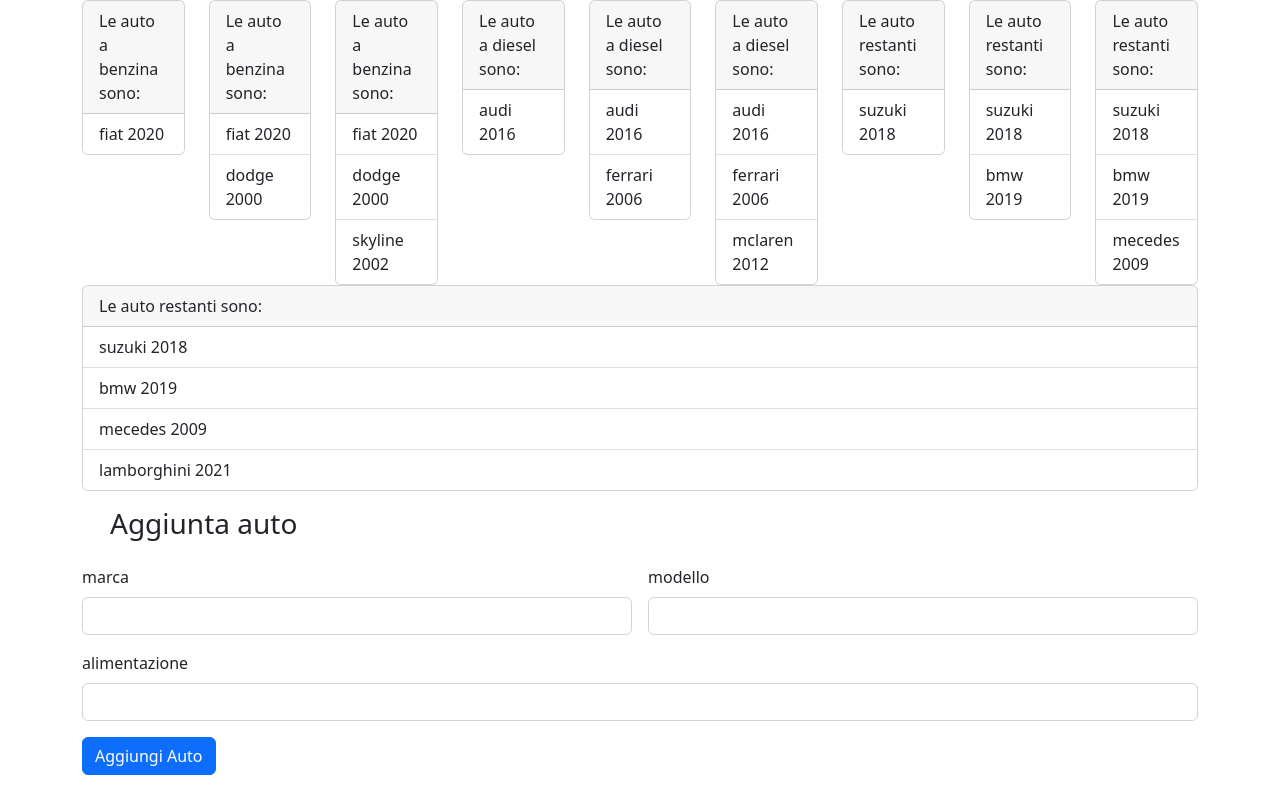
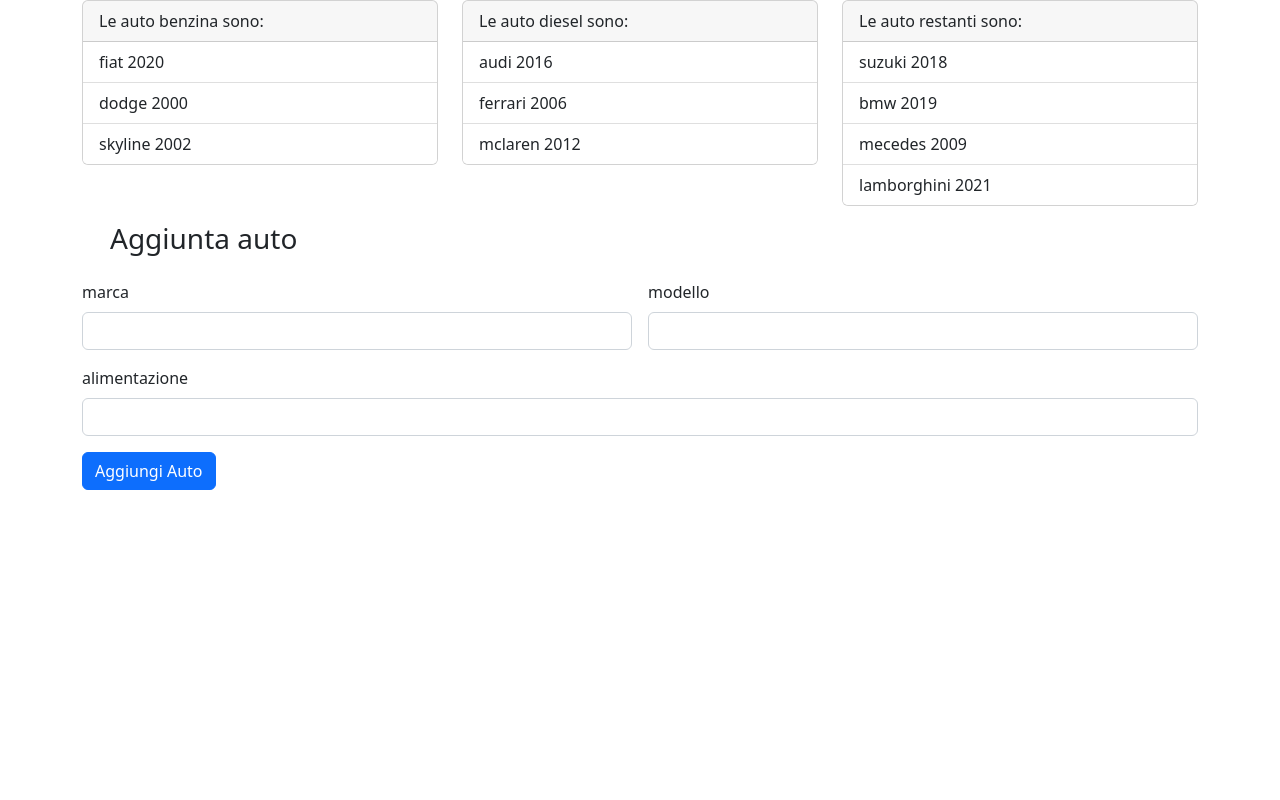
Before and after one commit to GiovanniLafortezza/js-automobili, a plain HTML site: page index.html in a window 1280 px wide. Drawn offline with nearby package versions, Linux system fonts and the light colour scheme.

Commit message:
final commit

```diff
--- a/index.html
+++ b/index.html
@@ -18,7 +18,21 @@
 
 <body>
   <div class="container">
-    <div class="row" id="card-cars">
+    <div class="row">
+      <div class="col" id="card-cars-benzina">
+
+
+      </div>
+
+      <div class="col" id="card-cars-diesel">
+
+      </div>
+
+      <div class="col" id="card-cars-restanti">
+
+      </div>
+
+
 
     </div>
 
--- a/js/main.js
+++ b/js/main.js
@@ -64,45 +64,12 @@ automobili.forEach(function(auto) {
         automobiliRestanti.push(auto);
     }
 });
-/*
-let listAuto = "";
-automobiliBenzina.forEach(function(auto) {
-     listAuto += `<li class="list-group-item">${auto.marca} ${auto.modello}</li>`;
-let card = `
-<div class="col">
-        <div class="card">
-          <div class="card-header">
-            Le auto a ${auto.alimentazione} sono:
-          </div>
-          <ul class="list-group list-group-flush">
-          ${listAuto}
-          </ul>
-        </div>
-      </div>
-`;
-document.getElementById("card-cars").innerHTML = card;
-}); */
 
-listaTipoAuto(automobiliBenzina);
-listaTipoAuto(automobiliDiesel);
 
-let listAuto = "";
-    automobiliRestanti.forEach(function(auto) {
-        listAuto += `<li class="list-group-item">${auto.marca} ${auto.modello}</li>`;
-        let card = `
-    <div class="col">
-        <div class="card">
-          <div class="card-header">
-            Le auto restanti sono:
-          </div>
-          <ul class="list-group list-group-flush">
-          ${listAuto}
-          </ul>
-        </div>
-      </div>
-    `;
-    document.getElementById("card-cars").innerHTML += card;
-    });
+listaTipoAuto(automobiliBenzina, "card-cars-benzina");
+listaTipoAuto(automobiliDiesel, "card-cars-diesel");
+listaTipoAutoRestanti(automobiliRestanti, "card-cars-restanti");
+
 
 
 //--------------------- FUNZIONI -----------------------
@@ -131,15 +98,42 @@ function printArrayObject(arrayObject) {
     }
 }
 
-function listaTipoAuto(arrayAuto) {
+function listaTipoAuto(arrayAuto, tipo) {
+
+    let listAuto = "";
+    let alimentazione = "";
+    arrayAuto.forEach(function(auto) {
+        listAuto += `<li class="list-group-item">${auto.marca} ${auto.modello}</li>`;
+        alimentazione = `${auto.alimentazione}`;
+    });
+        let card = `
+        <div class="col">
+        <div class="card">
+          <div class="card-header">
+            Le auto ${alimentazione} sono:
+          </div>
+          <ul class="list-group list-group-flush">
+          ${listAuto}
+          </ul>
+        </div>
+      </div>
+
+
+    `;
+    document.getElementById(tipo).innerHTML = card;
+
+}
+
+function listaTipoAutoRestanti(arrayAuto, tipo) {
     let listAuto = "";
     arrayAuto.forEach(function(auto) {
         listAuto += `<li class="list-group-item">${auto.marca} ${auto.modello}</li>`;
+    });
         let card = `
     <div class="col">
         <div class="card">
           <div class="card-header">
-            Le auto a ${auto.alimentazione} sono:
+            Le auto restanti sono:
           </div>
           <ul class="list-group list-group-flush">
           ${listAuto}
@@ -147,8 +141,7 @@ function listaTipoAuto(arrayAuto) {
         </div>
       </div>
     `;
-    document.getElementById("card-cars").innerHTML += card;
-    });
+    document.getElementById(tipo).innerHTML = card;
 }
 
 
@@ -171,24 +164,33 @@ function addAuto(event) {
 
         if(newAuto.alimentazione == "benzina") {
             automobiliBenzina.push(newAuto);
+            nuovaMacchina(newAuto, "benzina");
         } else if(newAuto.alimentazione == "diesel") {
             automobiliDiesel.push(newAuto);
+            nuovaMacchina(newAuto, "diesel");
         } else {
             automobiliRestanti.push(newAuto);
+            nuovaMacchina(newAuto, "restanti");
         }
 
+};
+
+function nuovaMacchina(newAuto,newTipo) {
+    let listAuto = "";
+    arrayAuto.forEach(function(newAuto) {
+        listAuto += `<li class="list-group-item">${newAuto.marca} ${newAuto.modello}</li>`;
+    });
         let card = `
     <div class="col">
         <div class="card">
           <div class="card-header">
-            Le auto a ${newAuto.alimentazione} sono:
+            Le auto a  sono:
           </div>
           <ul class="list-group list-group-flush">
-            <li class="list-group-item">${newAuto.marca} ${newAuto.modello}</li>
+          ${listAuto}
           </ul>
         </div>
       </div>
     `;
-    document.getElementById("card-cars").innerHTML += card;
-
-};
+    document.getElementById(newTipo).innerHTML = card;
+}
```
